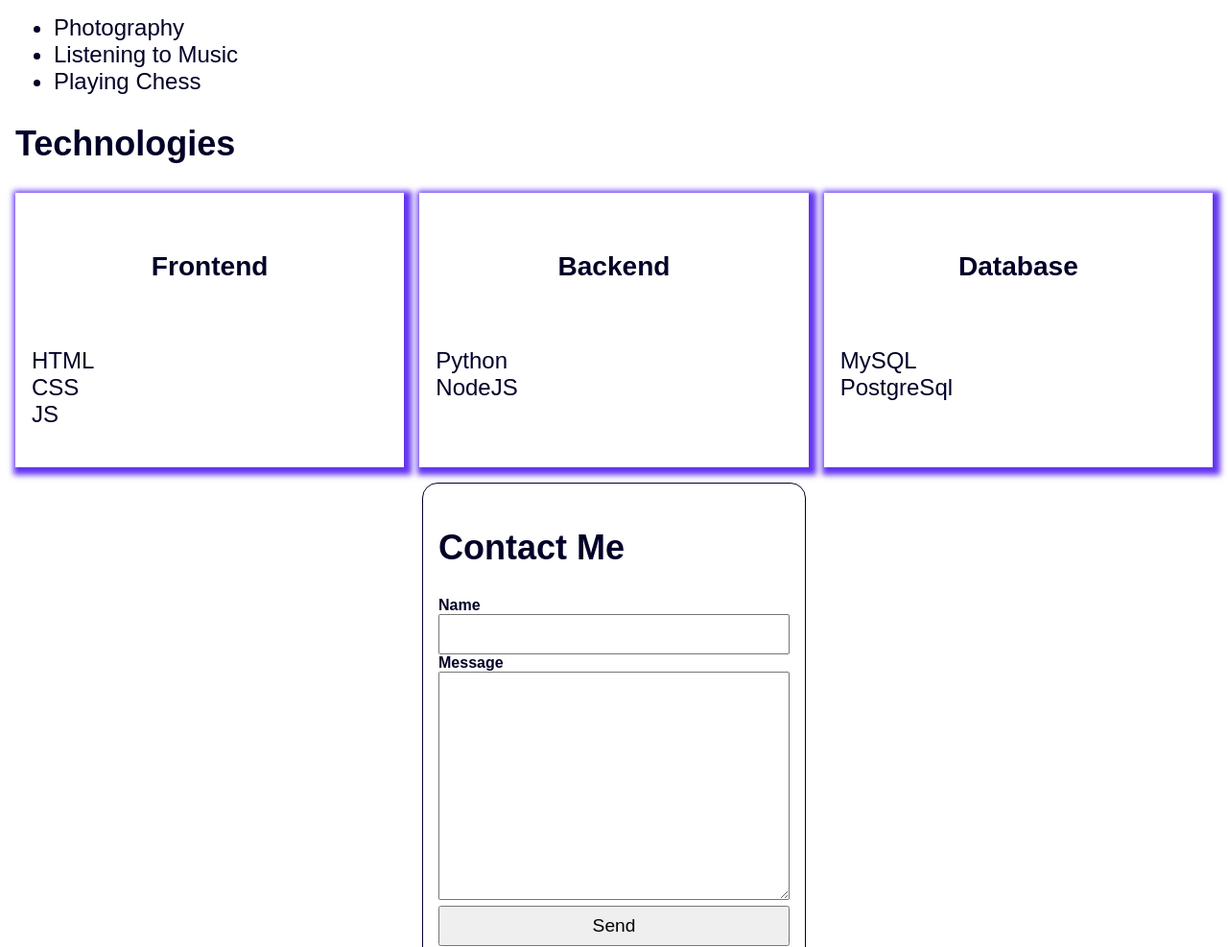
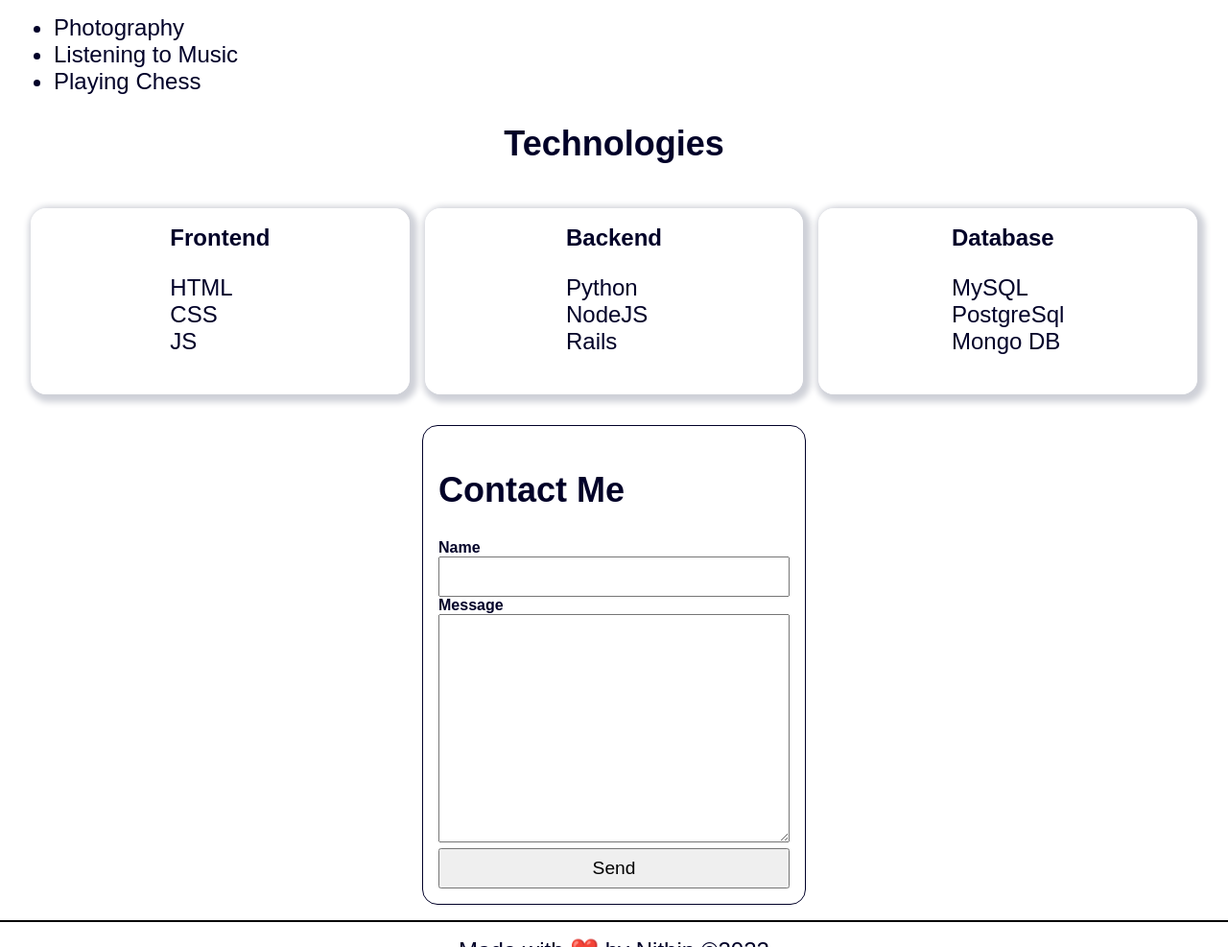
Before and after one commit to nithin-hunt/my_website, a plain HTML site: page index.html in a window 1280 px wide. Shown: the part 1120-2107 px from the top of the page at 96% size. Drawn offline with Linux system fonts and the light colour scheme.

Commit message:
technologies section display grid and dark mode

```diff
--- a/index.html
+++ b/index.html
@@ -9,7 +9,7 @@
   </head>
 
   <body>
-    <header>
+    <header class="header">
       <section class="menu">
         <button id="close-menu">&times;</button>
         <nav>
@@ -64,8 +64,10 @@
           <li>Playing Chess</li>
         </ul>
       </section>
+
+      <section id="technologies">
         <h2>Technologies</h2>
-      <section id="technologies">
+        <section class="container">
           <section class="card">
             <header>
               <h1>Frontend</h1>
@@ -83,6 +85,7 @@
             <ul>
               <li>Python</li>
               <li>NodeJS</li>
+              <li>Rails</li>
             </ul>
           </section>
           <section class="card">
@@ -92,7 +95,9 @@
             <ul>
               <li>MySQL</li>
               <li>PostgreSql</li>
+              <li>Mongo DB</li>
             </ul>
+          </section>
         </section>
       </section>
       <section id="contact-me">
--- a/styles.css
+++ b/styles.css
@@ -4,13 +4,16 @@
   --secondary-color: hsl(255,85%, 57%);
   --text-color: hsl(240deg, 95%, 8%);
   --intro-color: hsl(0, 0%, 85%);
+  --shadow-color: hsl(225, 10%, 83%);
+  --shadow-color-dark: hsl(225, 10%, 63%);
 
   --font-size-small: 0.5rem;
   --font-size-regular: 1rem;
   --font-size-large: 1.5rem;
   --font-size-xl: 2rem;
 
-  --spacing-regular: 1rem;
+  --spacing-regular: 16px;
+  --spacing-small: calc(var(--spacing-regular) / 2 );
 }
 * {
   box-sizing: border-box;
@@ -23,12 +26,12 @@ body {
   font-size: var(--font-size-large);
 }
 
-header {
+.header {
   padding: 16px;
   position: sticky;
   top: 0;
   background: var(--background-color);
-  z-index: 1;
+  z-index: 2;
 }
 
 nav a {
@@ -57,6 +60,9 @@ nav a:visited {
   padding: 16px;
 }
 
+section {
+  scroll-margin-top: 68px;
+}
 .container > section > h2 {
   text-align: center;
 }
@@ -90,26 +96,36 @@ p {
   line-height: 2rem;
 }
 
-#technologies {
+#technologies .container {
   display: grid;
   grid-template-columns: repeat(auto-fit, minmax(300px,1fr));
   gap: var(--spacing-regular);
   justify-content: center;
+  justify-items: center;
 }
 
 .card {
+  display: grid;
+  place-content: center;
   border: 1px solid white;
   padding: var(--spacing-regular);
-  box-shadow: 3px 3px 6px 5px var(--secondary-color);
+  box-shadow: 3px 3px 6px 5px var(--shadow-color);
+  width: 100%;
+  border-radius: var(--spacing-regular);
+  transition: transform 0.2s ease-in, box-shadow 0.2s ease-in-out;
 }
 
+.card:hover {
+  box-shadow: 3px 3px 8px 9px var(--shadow-color-dark);
+  transform: translatey(calc(-1*var(--spacing-small)));
+}
+.card header h1 {
+   margin: 0;
+   padding: 0;
+}
 .card ul {
   list-style: none;;
   padding: 0;
-}
-
-.card header h1 {
-  text-align: center;
 }
 
 .dynamic-text-color {
```
Lines whose indentation alone changed are shown as unchanged.
